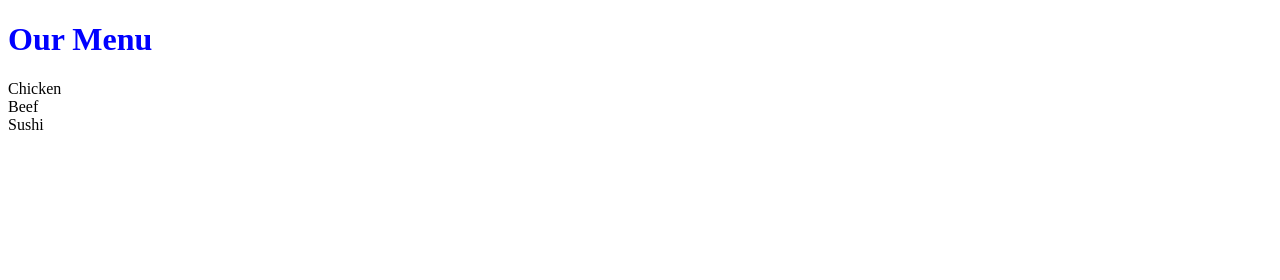
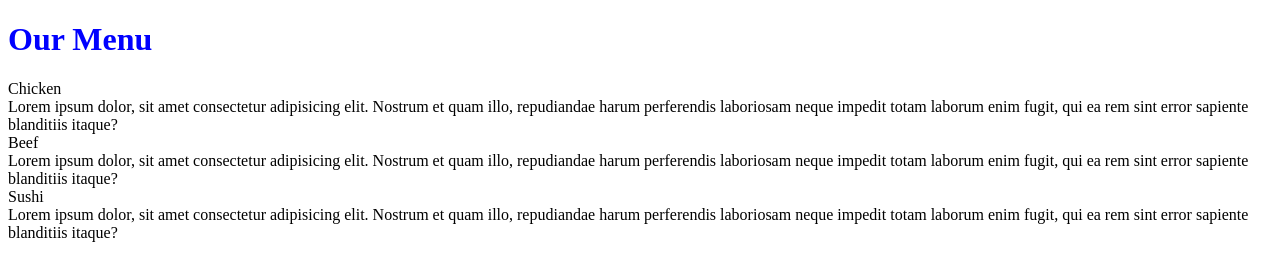
Before and after one commit to dtokat/coursera, a plain HTML site: page module2-solution/index.html in a window 1280 px wide. Drawn offline with Linux system fonts and the light colour scheme.

Commit message:
Update index.html
edited

```diff
--- a/module2-solution/index.html
+++ b/module2-solution/index.html
@@ -7,14 +7,11 @@
     <link rel="stylesheet" href="/css/main.css">
 </head>
 <body>
-<h1>Our Menu</h1>
-    <div>
-        <div>Chicken</div>
-        <div>Beef</div>
-        <div>Sushi</div>
+ <h1>Our Menu</h1>
+    <div class="main">
+    <section class="col-4 col-6"><div class="title chicken">Chicken</div>Lorem ipsum dolor, sit amet consectetur adipisicing elit. Nostrum et quam illo, repudiandae harum perferendis laboriosam neque impedit totam laborum enim fugit, qui ea rem sint error sapiente blanditiis itaque?</section>
+    <section class="col-4 col-6"><div class="title beef">Beef</div>Lorem ipsum dolor, sit amet consectetur adipisicing elit. Nostrum et quam illo, repudiandae harum perferendis laboriosam neque impedit totam laborum enim fugit, qui ea rem sint error sapiente blanditiis itaque?</section>
+    <section class="col-4 col-x"><div class="title sushi">Sushi</div>Lorem ipsum dolor, sit amet consectetur adipisicing elit. Nostrum et quam illo, repudiandae harum perferendis laboriosam neque impedit totam laborum enim fugit, qui ea rem sint error sapiente blanditiis itaque?</section>
     </div>
-
-
-
 </body>
 </html>
```
